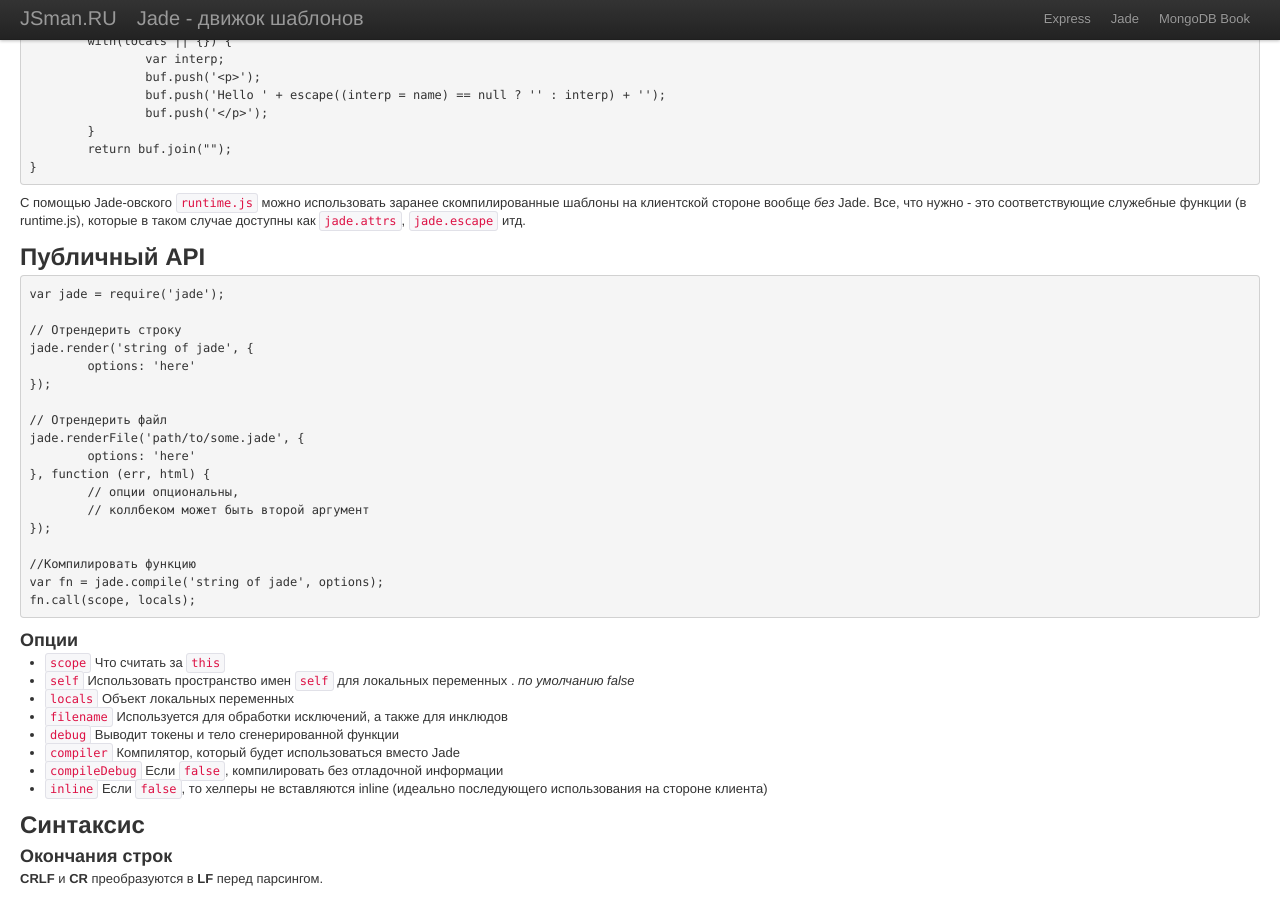
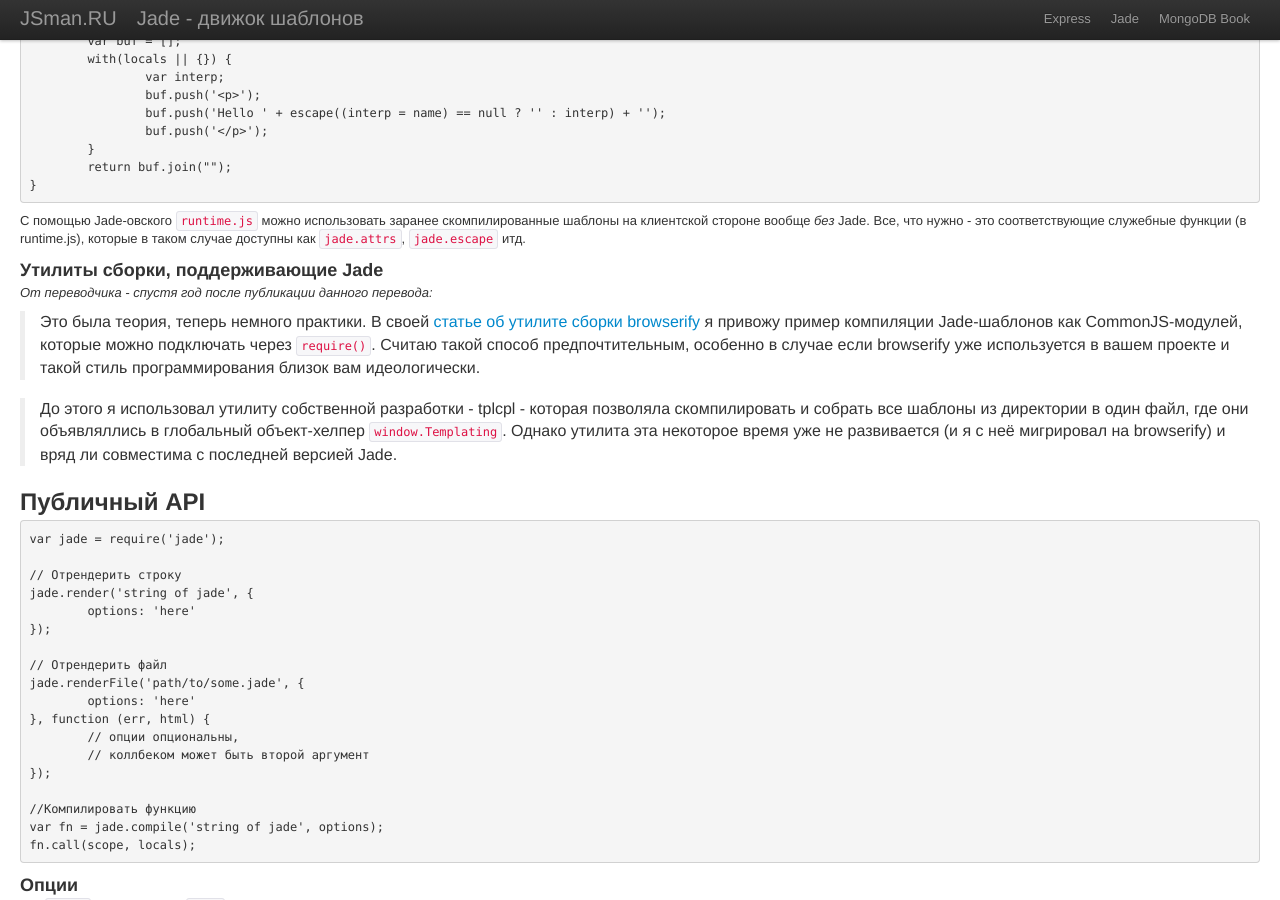
Before and after one commit to jsmarkus/jsman.ru, a Jekyll site: the page built from jade/index.markdown, in a window 1280 px wide and 900 px high, scrolled down 1698 px. Built offline with Jekyll 4.4.1, drawn with Linux system fonts in a browser that asks for light colours; some of the changed text lies outside the part shown.

Commit message:
от переводчика в мануале Jade

```diff
--- a/jade/index.markdown
+++ b/jade/index.markdown
@@ -88,7 +88,27 @@ Jade реализован на JavaScript для [node](http://nodejs.org).
 	}
 
 
-С помощью Jade-овского `runtime.js` можно использовать заранее скомпилированные шаблоны на клиентской стороне вообще _без_ Jade. Все, что нужно - это соответствующие служебные функции (в runtime.js), которые в таком случае доступны как `jade.attrs`, `jade.escape` итд.
+С помощью Jade-овского `runtime.js` можно использовать заранее скомпилированные
+шаблоны на клиентской стороне вообще _без_ Jade.
+Все, что нужно - это соответствующие служебные функции (в runtime.js),
+которые в таком случае доступны как `jade.attrs`, `jade.escape` итд.
+
+### Утилиты сборки, поддерживающие Jade
+
+_От переводчика - спустя год после публикации данного перевода:_
+
+>Это была теория, теперь немного практики. В своей [статье об утилите сборки browserify](/2012/08/24/browserify.html)
+>я привожу пример компиляции Jade-шаблонов как CommonJS-модулей, которые можно
+>подключать через `require()`.
+>Считаю такой способ предпочтительным,
+>особенно в случае если browserify уже используется в вашем проекте
+>и такой стиль программирования близок вам идеологически.
+
+>До этого я использовал утилиту собственной разработки - tplcpl -
+>которая позволяла скомпилировать и собрать все шаблоны из директории в один файл,
+>где они объявляллись в глобальный объект-хелпер `window.Templating`.
+>Однако утилита эта некоторое время уже не развивается (и я с неё мигрировал на browserify)
+>и вряд ли совместима с последней версией Jade.
 
 ## Публичный API
 
```
